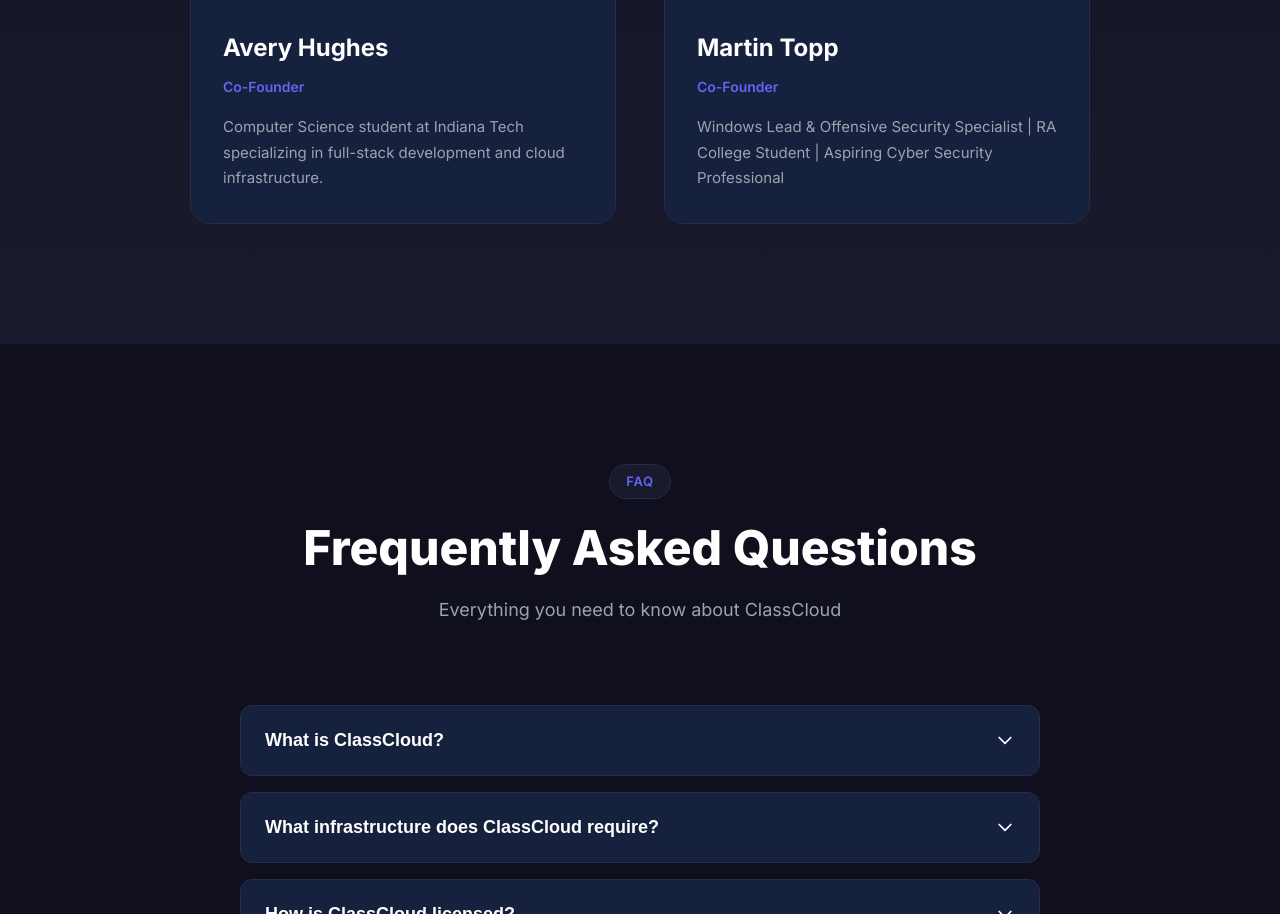
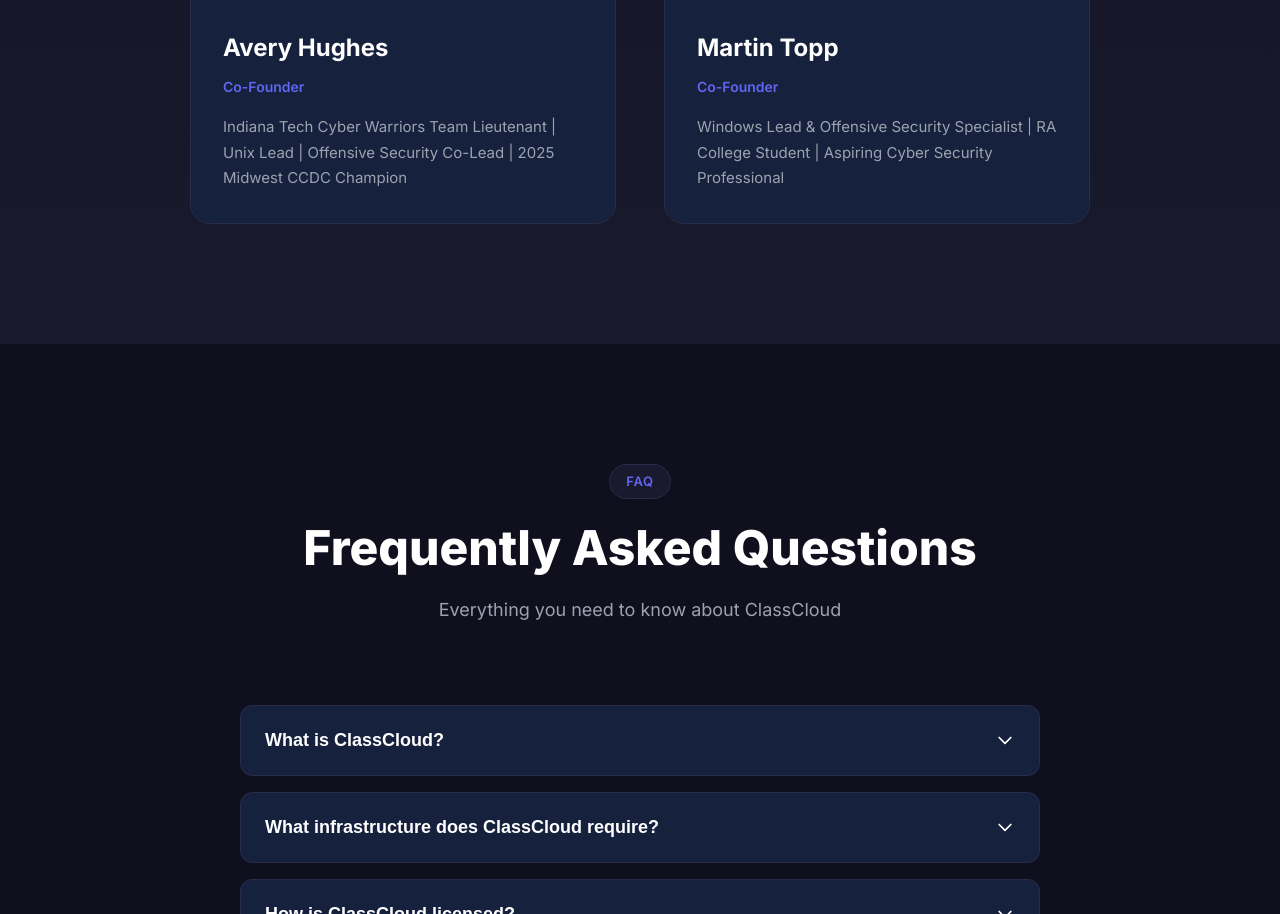
Before and after one commit to ClassCloud-LearnAnywhere/ClassCloudWebsite, a plain HTML site: page index.html in a window 1280 px wide. Shown: the part 4377-5291 px from the top of the page. Drawn offline with Linux system fonts and the light colour scheme.

Commit message:
Update Avery Hughes team bio in index.html
Revised the team bio for Avery Hughes to reflect updated roles and achievements, including leadership positions and championship recognition.

```diff
--- a/index.html
+++ b/index.html
@@ -369,7 +369,7 @@
                     <div class="team-info">
                         <h3>Avery Hughes</h3>
                         <p class="team-role">Co-Founder</p>
-                        <p class="team-bio">Computer Science student at Indiana Tech specializing in full-stack development and cloud infrastructure.</p>
+                        <p class="team-bio">Indiana Tech Cyber Warriors Team Lieutenant | Unix Lead | Offensive Security Co-Lead | 2025 Midwest CCDC Champion</p>
                     </div>
                 </div>
 
```
